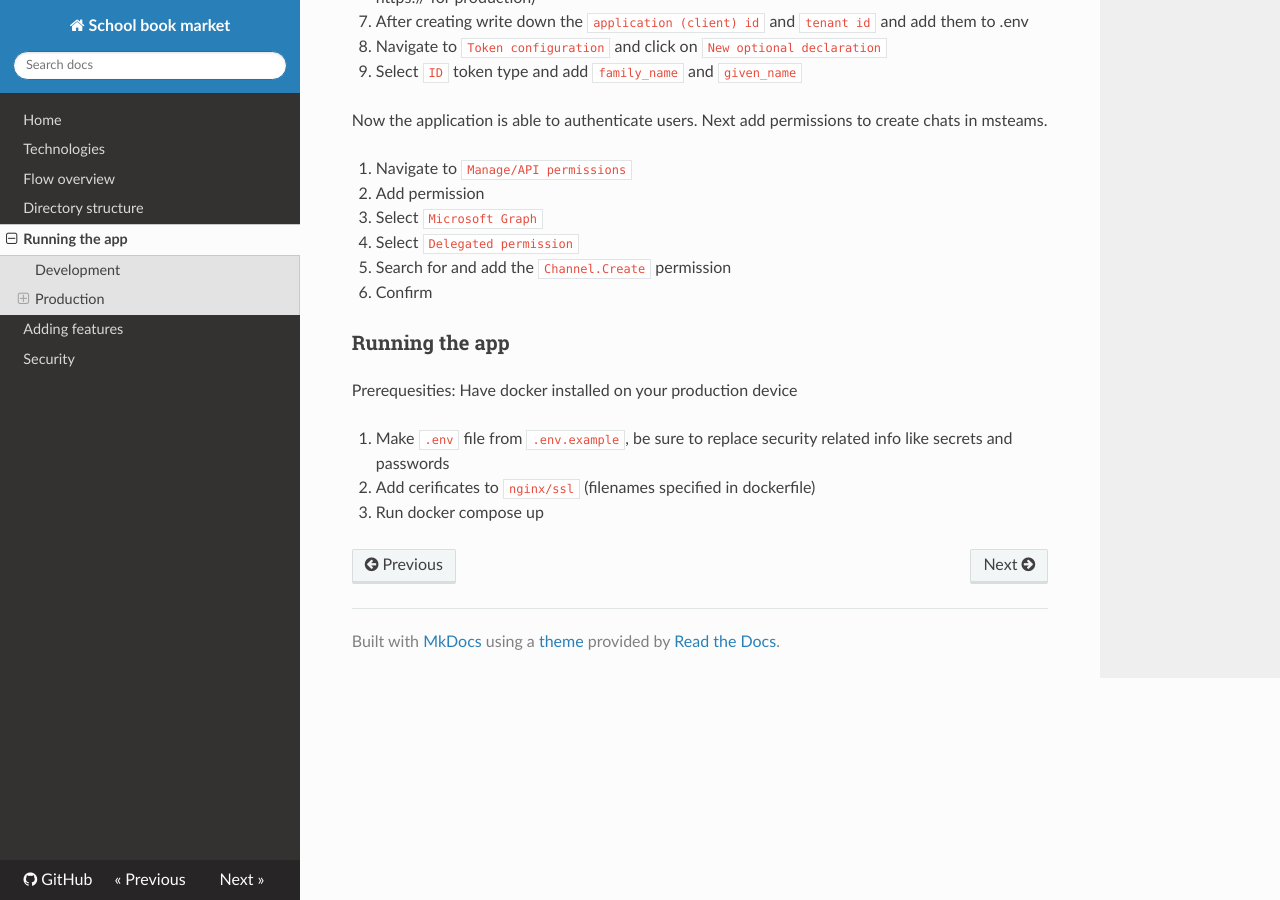
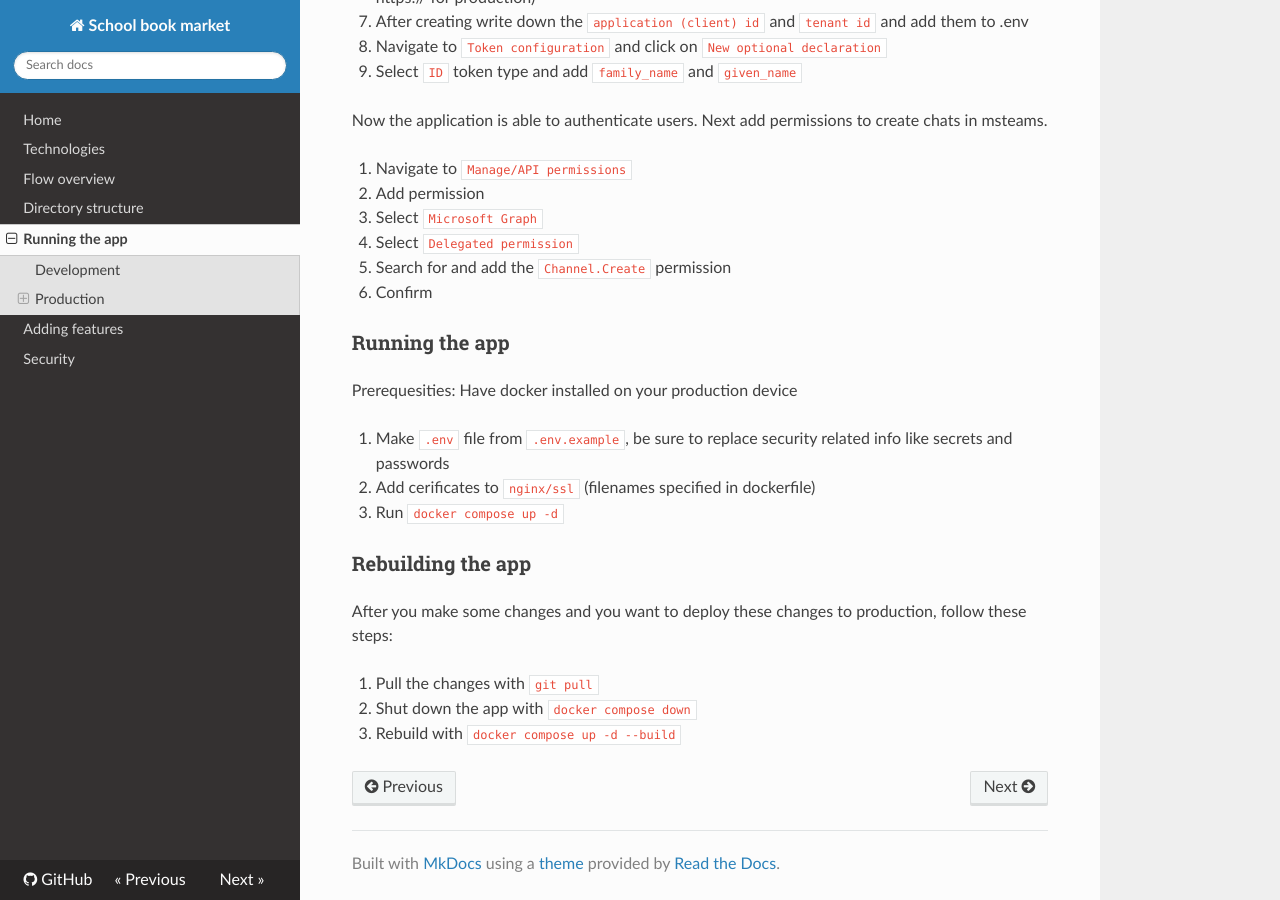
Before and after one commit to Xantus10/MATURITA, an MkDocs documentation site: the page built from doc/development-doc/docs/run.md, in a window 1280 px wide and 900 px high, scrolled down 773 px. Built offline with MkDocs 1.6.1, drawn with Linux system fonts in a browser that asks for light colours; nearby versions of some CDN libraries.

Commit message:
Documentation to gh pages

```diff
--- a/doc/development-doc/docs/run.md
+++ b/doc/development-doc/docs/run.md
@@ -43,4 +43,12 @@ Prerequesities: Have docker installed on your production device
 
 1. Make `.env` file from `.env.example`, be sure to replace security related info like secrets and passwords
 2. Add cerificates to `nginx/ssl` (filenames specified in dockerfile)
-3. Run docker compose up
+3. Run `docker compose up -d`
+
+### Rebuilding the app
+
+After you make some changes and you want to deploy these changes to production, follow these steps:
+
+1. Pull the changes with `git pull`
+2. Shut down the app with `docker compose down`
+3. Rebuild with `docker compose up -d --build`
```
Also changed, not shown: doc/README.md.
